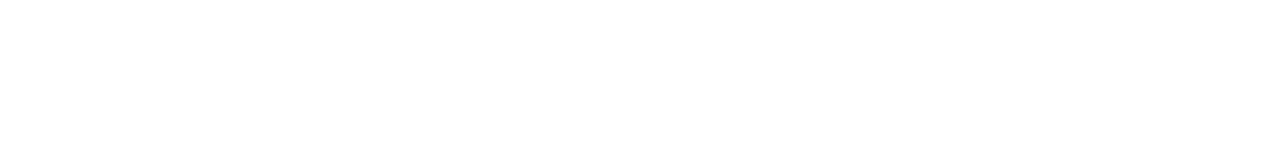
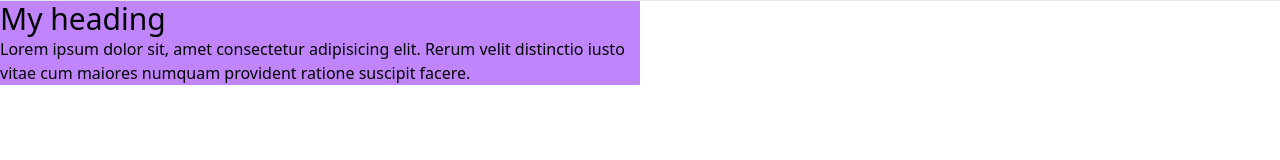
Before and after one commit to mahiralshahiar/tailwindcss-practice, a plain HTML site: page index.html in a window 1280 px wide. Drawn offline with nearby package versions, Linux system fonts and the light colour scheme.

Commit message:
playing with width and backgroundt

```diff
--- a/index.html
+++ b/index.html
@@ -10,9 +10,17 @@
 
 <body>
 
+    <hr>
+
+    <section>
+        <div class="bg-purple-400 w-1/2	">
+            <h3 class="text-3xl">My heading</h3>
+            <p>Lorem ipsum dolor sit, amet consectetur adipisicing elit. Rerum velit distinctio iusto vitae cum maiores
+                numquam provident ratione suscipit facere.</p>
+        </div>
 
 
-
+    </section>
 
 
 
```
